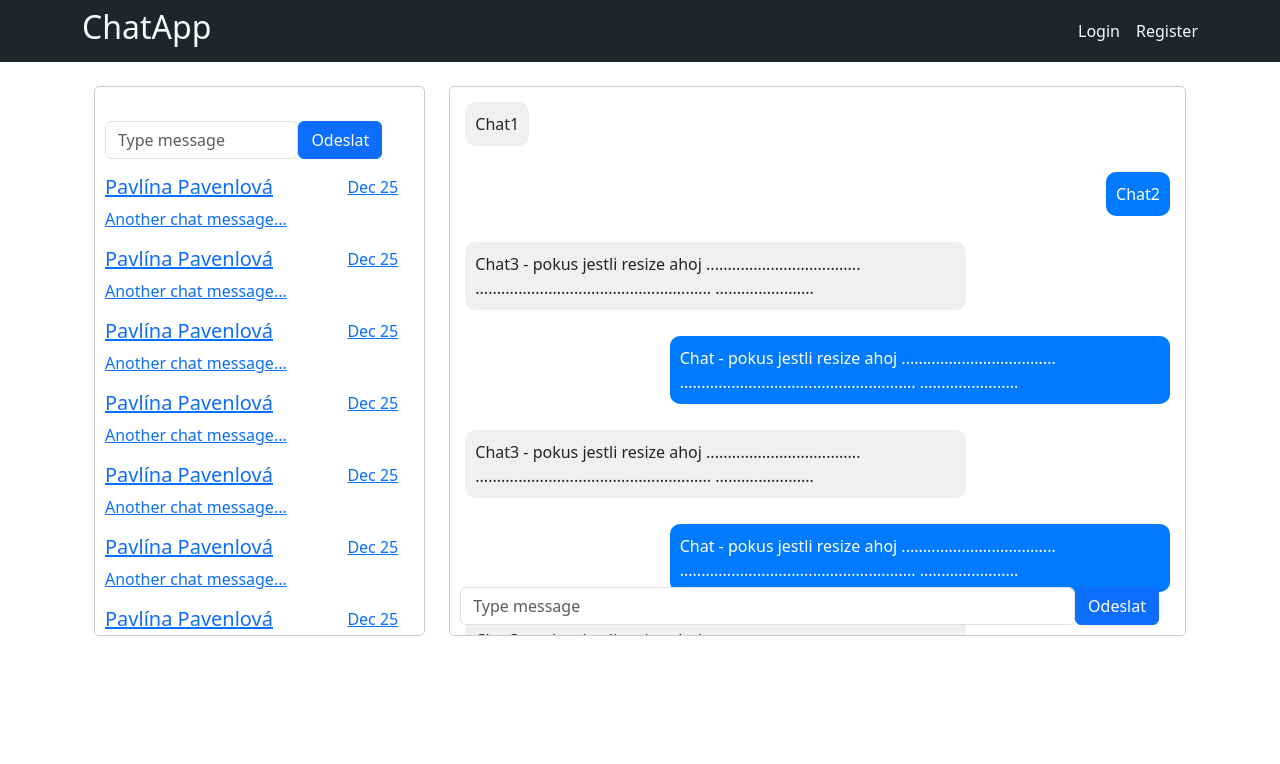
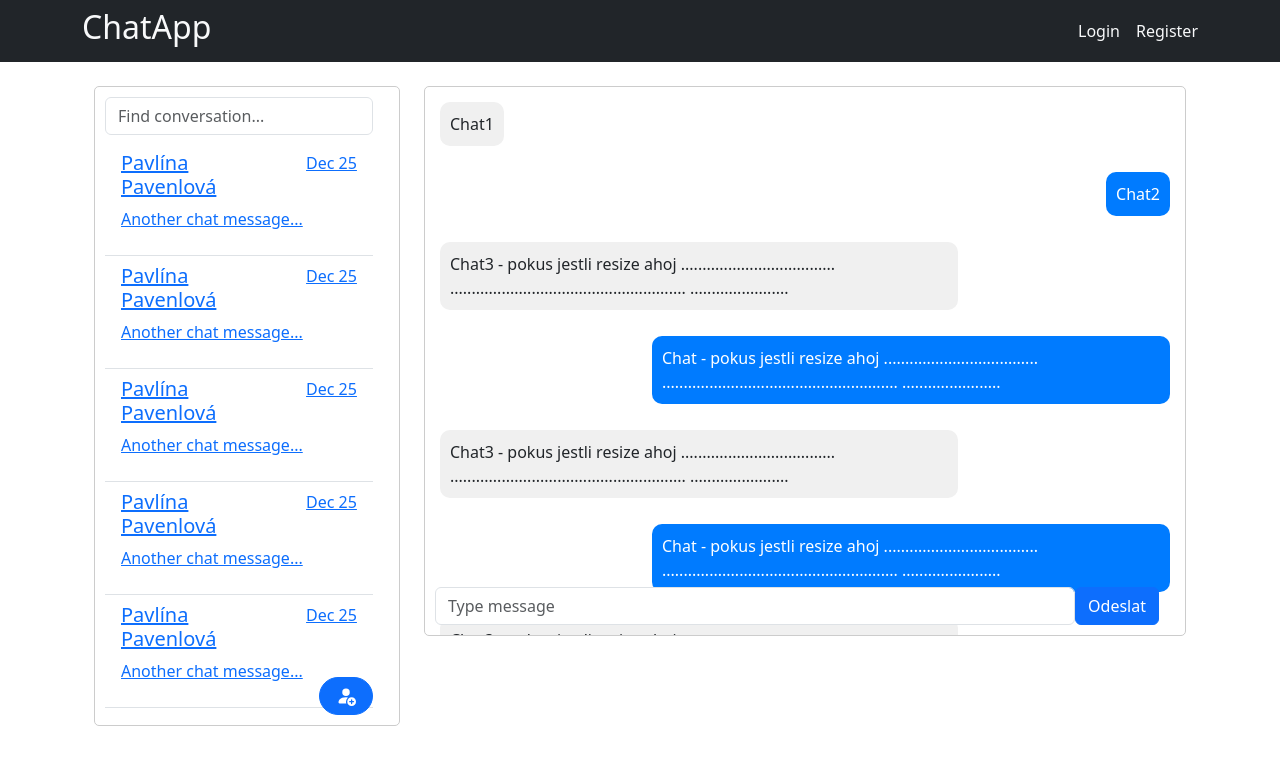
Before and after one commit to r21219/webAppDesktop, a React (Create React App) app: page /chat in a window 1280 px wide. Shown: the top 764 px of the page. Built offline with nearby package versions, Linux system fonts and the light colour scheme.

Commit message:
remade SideContactsWindow.tsx added icons (run => npm install react-bootstrap-icons)

```diff
--- a/package.json
+++ b/package.json
@@ -14,6 +14,7 @@
     "bootstrap": "^5.3.2",
     "react": "^18.2.0",
     "react-bootstrap": "^2.10.0",
+    "react-bootstrap-icons": "^1.11.4",
     "react-dom": "^18.2.0",
     "react-router-dom": "^6.21.3",
     "react-scripts": "5.0.1",
--- a/src/index.css
+++ b/src/index.css
@@ -10,9 +10,6 @@ body {
 code {
   font-family: source-code-pro, Menlo, Monaco, Consolas, 'Courier New',
     monospace;
-}
-.message-box{
-  height: 85px;
 }
 
 .bubble {
@@ -32,3 +29,12 @@ code {
   align-self: flex-end;
   color: #fff;
 }
+
+.size-box{
+  border: 1px solid #ccc;
+  padding: 10px;
+  overflow-y: auto;
+  border-radius: 5px;
+  max-height: 80vh;
+  min-height: 80vh;
+}
--- a/src/pages/Chat/SideContactsWindow.tsx
+++ b/src/pages/Chat/SideContactsWindow.tsx
@@ -1,30 +1,21 @@
 import {Button, Col, Form, Row, Stack} from "react-bootstrap";
 import {Link} from "react-router-dom";
+import { PersonFillAdd  } from 'react-bootstrap-icons';
+import { ListGroup } from 'react-bootstrap';
 
 const SideContactsWindow = () =>{
     return (
-        <div className={"d-flex flex-column"} style={{
-            border: "1px solid #ccc",
-            padding: "10px",
-            borderRadius: "5px",
-            width: "350px",
-            height: "550px",
-            overflowY: "auto"
-        }}>
-            <Stack className={"flex-grow-1 message-box pe-3"} gap={3}>
-
-
-                <Form className="bg-white position-sticky top-0">
-                    <Form.Group className="text-muted d-flex justify-content-start align-items-center pe-3 pt-3 mt-2">
-                        <Form.Control type="text" placeholder="Type message"/>
-                        <Button variant="primary" type="button">
-                            Odeslat
-                        </Button>
+        <div className= " size-box d-flex flex-column">
+            <div className="position-sticky top-0 bg-white pb-2">
+                <Form>
+                    <Form.Group className="text-muted d-flex justify-content-start align-items-center pe-3 mt-0">
+                        <Form.Control type="text" placeholder="Find conversation..."/>
                     </Form.Group>
                 </Form>
-
+            </div>
+            <ListGroup variant="flush" className={"flex-grow-1 message-box pe-3 overflow-auto"}>
                 {/* List of Chats */}
-                <div className="chat_list">
+                <ListGroup.Item className="chat_list">
                     <div className="chat_people">
                         <Link to="/chat">
                             <div className="chat_ib">
@@ -40,7 +31,9 @@ const SideContactsWindow = () =>{
                             </div>
                         </Link>
                     </div>
+                </ListGroup.Item>
 
+                <ListGroup.Item className="chat_list">
                     <div className="chat_people">
                         <Link to="/chat">
                             <div className="chat_ib">
@@ -56,7 +49,9 @@ const SideContactsWindow = () =>{
                             </div>
                         </Link>
                     </div>
+                </ListGroup.Item>
 
+                <ListGroup.Item className="chat_list">
                     <div className="chat_people">
                         <Link to="/chat">
                             <div className="chat_ib">
@@ -72,7 +67,9 @@ const SideContactsWindow = () =>{
                             </div>
                         </Link>
                     </div>
+                </ListGroup.Item>
 
+                <ListGroup.Item className="chat_list">
                     <div className="chat_people">
                         <Link to="/chat">
                             <div className="chat_ib">
@@ -88,7 +85,9 @@ const SideContactsWindow = () =>{
                             </div>
                         </Link>
                     </div>
+                </ListGroup.Item>
 
+                <ListGroup.Item className="chat_list">
                     <div className="chat_people">
                         <Link to="/chat">
                             <div className="chat_ib">
@@ -104,7 +103,9 @@ const SideContactsWindow = () =>{
                             </div>
                         </Link>
                     </div>
+                </ListGroup.Item>
 
+                <ListGroup.Item className="chat_list">
                     <div className="chat_people">
                         <Link to="/chat">
                             <div className="chat_ib">
@@ -120,41 +121,15 @@ const SideContactsWindow = () =>{
                             </div>
                         </Link>
                     </div>
+                </ListGroup.Item>
 
-                    <div className="chat_people">
-                        <Link to="/chat">
-                            <div className="chat_ib">
-                                <Row>
-                                    <Col xs={8}>
-                                        <h5>Pavlína Pavenlová</h5>
-                                    </Col>
-                                    <Col xs={4} className="text-end">
-                                        <span className="chat_date">Dec 25</span>
-                                    </Col>
-                                </Row>
-                                <p>Another chat message...</p>
-                            </div>
-                        </Link>
-                    </div>
+                <div className = "position-sticky bottom-0 d-flex justify-content-end">
+                    <Button variant="primary" type="button" className="btn-lg d-flex align-items-center rounded-pill">
+                        <PersonFillAdd  />
+                    </Button>
+                </div>
+            </ListGroup>
 
-                    <div className="chat_people">
-                        <Link to="/chat">
-                            <div className="chat_ib">
-                                <Row>
-                                    <Col xs={8}>
-                                        <h5>Pavlína Pavenlová</h5>
-                                    </Col>
-                                    <Col xs={4} className="text-end">
-                                        <span className="chat_date">Dec 25</span>
-                                    </Col>
-                                </Row>
-                                <p>Another chat message...</p>
-                            </div>
-                        </Link>
-                    </div>
-
-                </div>
-            </Stack>
         </div>
     )
 }
```
Also changed, not shown: 1 other file (tests, documents, lock files or other folders).
